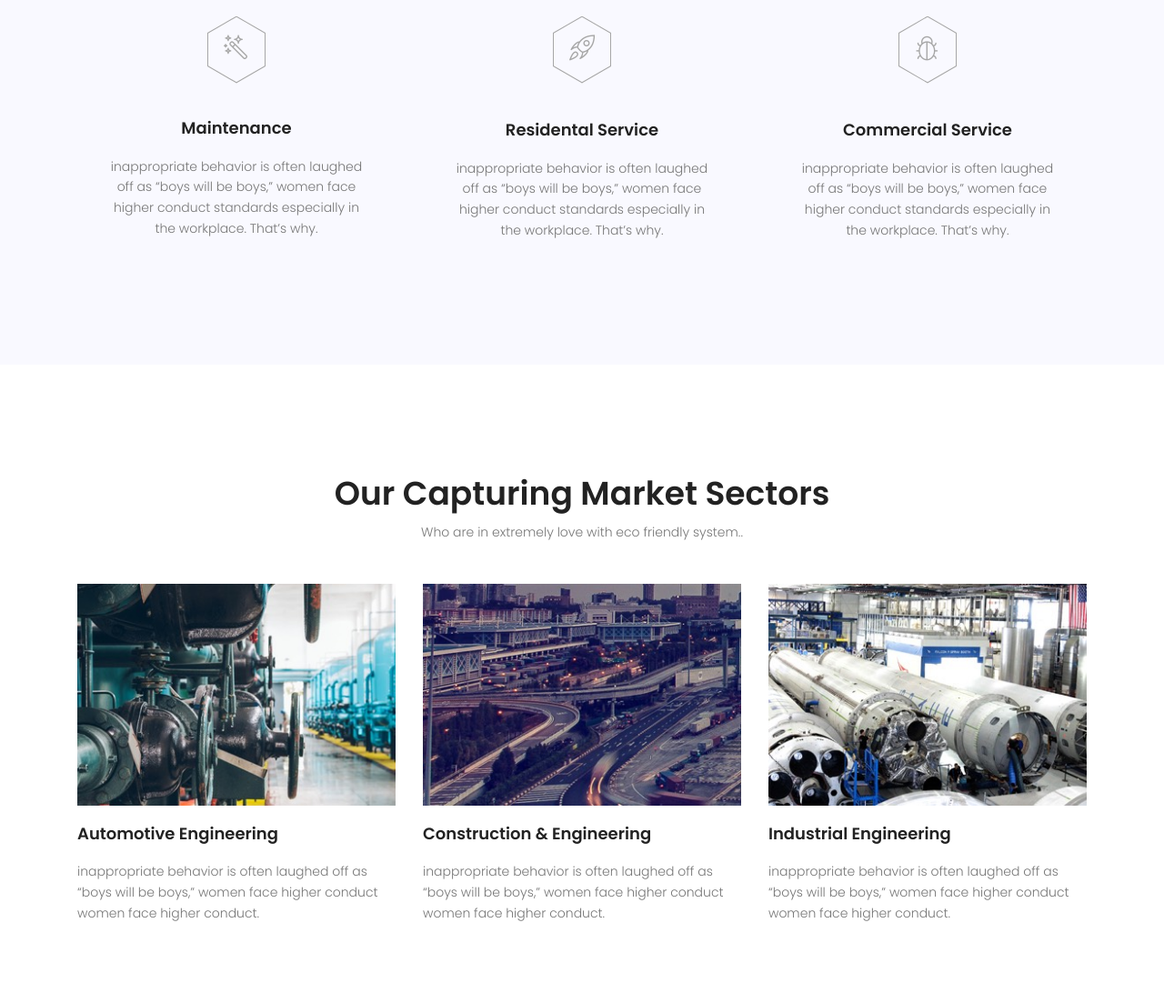
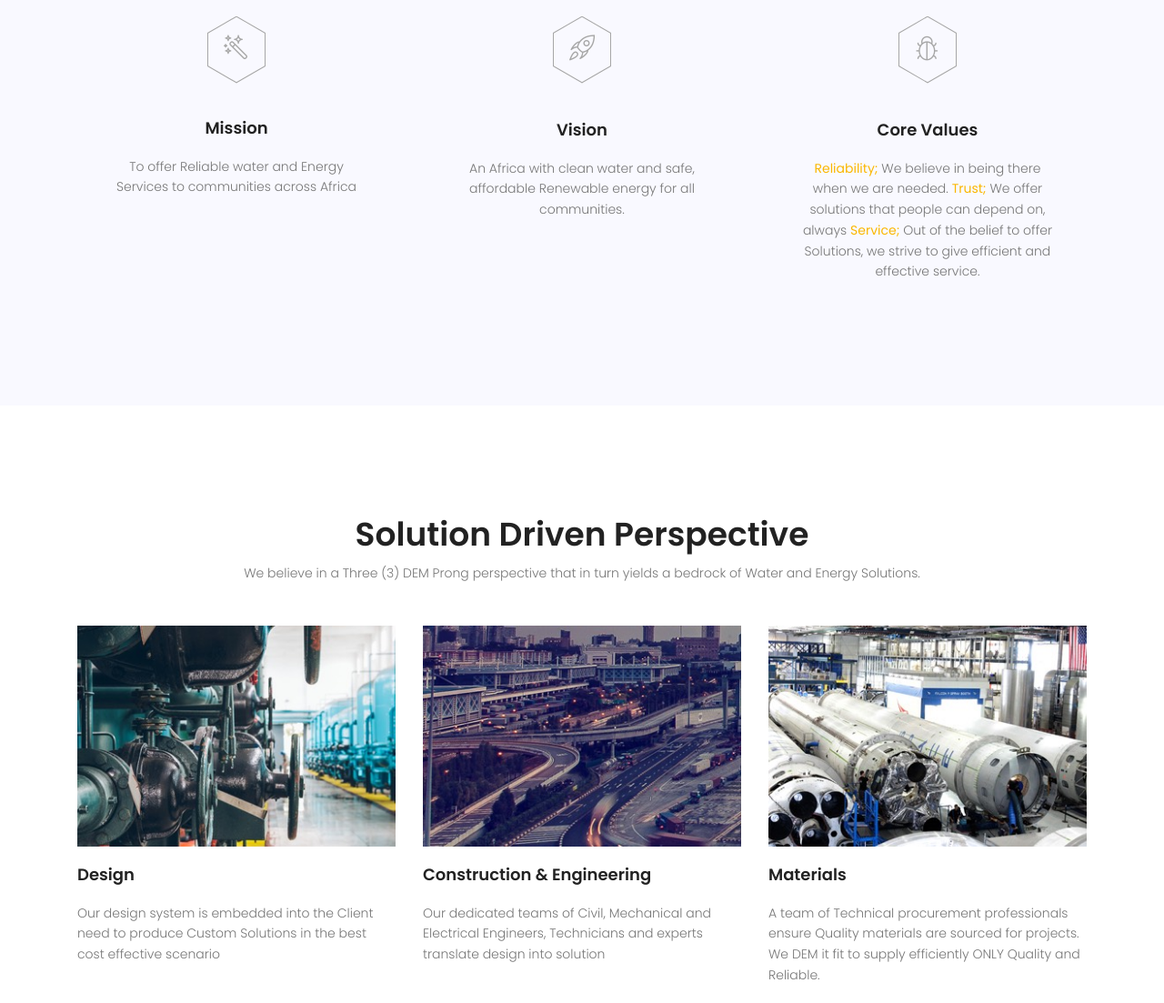
Before and after one commit to codybaraks/Dennis_web, a plain HTML site: page templates/about.html in a window 1280 px wide. Shown: the part 1246-2349 px from the top of the page at 91% size. Drawn offline with nearby package versions, Linux system fonts and the light colour scheme; some packages are replaced by stand-ins of ours; files whose address does not match are found by name.

Commit message:
CMS loading

```diff
--- a/static/css/main.css
+++ b/static/css/main.css
@@ -2332,9 +2332,9 @@ body.mobile-nav-active #mobile-nav-toggle {
   top: 0;
   bottom: 0;
 }
-
+/*header-bg*/
 .banner-area {
-  background: url(../img/header-bg.jpg) center;
+  background: url(../img/solar.jpg) center;
   background-size: cover;
 }
 
--- a/templates/about.html
+++ b/templates/about.html
@@ -145,10 +145,10 @@
                 <div class="single-cat d-flex flex-column">
                     <a href="#" class="hb-sm-margin mx-auto d-block"><span class="hb hb-sm inv hb-facebook-inv"><span
                             class="lnr lnr-magic-wand"></span></span></a>
-                    <h4 class="mb-20" style="margin-top: 23px;">Maintenance</h4>
+                    <h4 class="mb-20" style="margin-top: 23px;">Mission</h4>
                     <p>
-                        inappropriate behavior is often laughed off as “boys will be boys,” women face higher conduct
-                        standards especially in the workplace. That’s why.
+                        To offer Reliable water and Energy Services to communities across Africa
+
                     </p>
                 </div>
             </div>
@@ -156,10 +156,9 @@
                 <div class="single-cat">
                     <a href="#" class="hb-sm-margin mx-auto d-block"><span class="hb hb-sm inv hb-facebook-inv"><span
                             class="lnr lnr-rocket"></span></span></a>
-                    <h4 class="mt-40 mb-20">Residental Service</h4>
+                    <h4 class="mt-40 mb-20">Vision</h4>
                     <p>
-                        inappropriate behavior is often laughed off as “boys will be boys,” women face higher conduct
-                        standards especially in the workplace. That’s why.
+                        An Africa with clean water and safe, affordable Renewable energy for all communities.
                     </p>
                 </div>
             </div>
@@ -167,10 +166,13 @@
                 <div class="single-cat">
                     <a href="#" class="hb-sm-margin mx-auto d-block"><span class="hb hb-sm inv hb-facebook-inv"><span
                             class="lnr lnr-bug"></span></span></a>
-                    <h4 class="mt-40 mb-20">Commercial Service</h4>
+                    <h4 class="mt-40 mb-20">Core Values</h4>
                     <p>
-                        inappropriate behavior is often laughed off as “boys will be boys,” women face higher conduct
-                        standards especially in the workplace. That’s why.
+                        <b>Reliability;</b> We believe in being there when we are needed.
+                        <b>Trust;</b> We offer solutions that people can depend on, always
+                        <b>Service;</b> Out of the belief to offer Solutions, we strive to give efficient and effective
+                        service.
+
                     </p>
                 </div>
             </div>
@@ -184,9 +186,10 @@
     <div class="container">
         <div class="row justify-content-center">
             <div class="col-md-12 pb-30 header-text text-center">
-                <h1 class="mb-10">Our Capturing Market Sectors</h1>
+                <h1 class="mb-10">Solution Driven Perspective</h1>
                 <p>
-                    Who are in extremely love with eco friendly system..
+                    We believe in a Three (3) DEM Prong perspective that in turn yields a bedrock of Water and Energy
+                    Solutions.
                 </p>
             </div>
         </div>
@@ -196,10 +199,11 @@
                     <div class="thumb">
                         <img src="img/s1.jpg" alt="">
                     </div>
-                    <h4>Automotive Engineering</h4>
+                    <h4>Design</h4>
                     <p>
-                        inappropriate behavior is often laughed off as “boys will be boys,” women face higher conduct
-                        women face higher conduct.
+                        Our design system is embedded into the Client need to produce Custom Solutions in the best cost
+                        effective scenario
+
                     </p>
                 </div>
             </div>
@@ -210,8 +214,9 @@
                     </div>
                     <h4>Construction & Engineering</h4>
                     <p>
-                        inappropriate behavior is often laughed off as “boys will be boys,” women face higher conduct
-                        women face higher conduct.
+                        Our dedicated teams of Civil, Mechanical and Electrical Engineers, Technicians and experts
+                        translate design into solution
+
                     </p>
                 </div>
             </div>
@@ -220,10 +225,12 @@
                     <div class="thumb">
                         <img src="img/s3.jpg" alt="">
                     </div>
-                    <h4>Industrial Engineering</h4>
+                    <h4>Materials</h4>
                     <p>
-                        inappropriate behavior is often laughed off as “boys will be boys,” women face higher conduct
-                        women face higher conduct.
+                        A team of Technical procurement professionals ensure
+                        Quality materials are sourced for projects.
+                        We DEM it fit to supply efficiently ONLY Quality and Reliable.
+
                     </p>
                 </div>
             </div>
@@ -421,7 +428,7 @@
                 <!-- Link back to Colorlib can't be removed. Template is licensed under CC BY 3.0. -->
                 Copyright &copy;<script>document.write(new Date().getFullYear());</script>
                 All rights reserved | This Site is Developed by <a href="https://earvinbaraka.000webhostapp.com"
-                                                              target="_blank">Codybaraks</a>
+                                                                   target="_blank">Codybaraks</a>
                 <!-- Link back to Colorlib can't be removed. Template is licensed under CC BY 3.0. -->
             </p>
         </div>
```
Also changed, not shown: templates/index.html (+15 -10 lines), templates/services.html (+33 -20 lines), static/img/solar.jpg (added).
